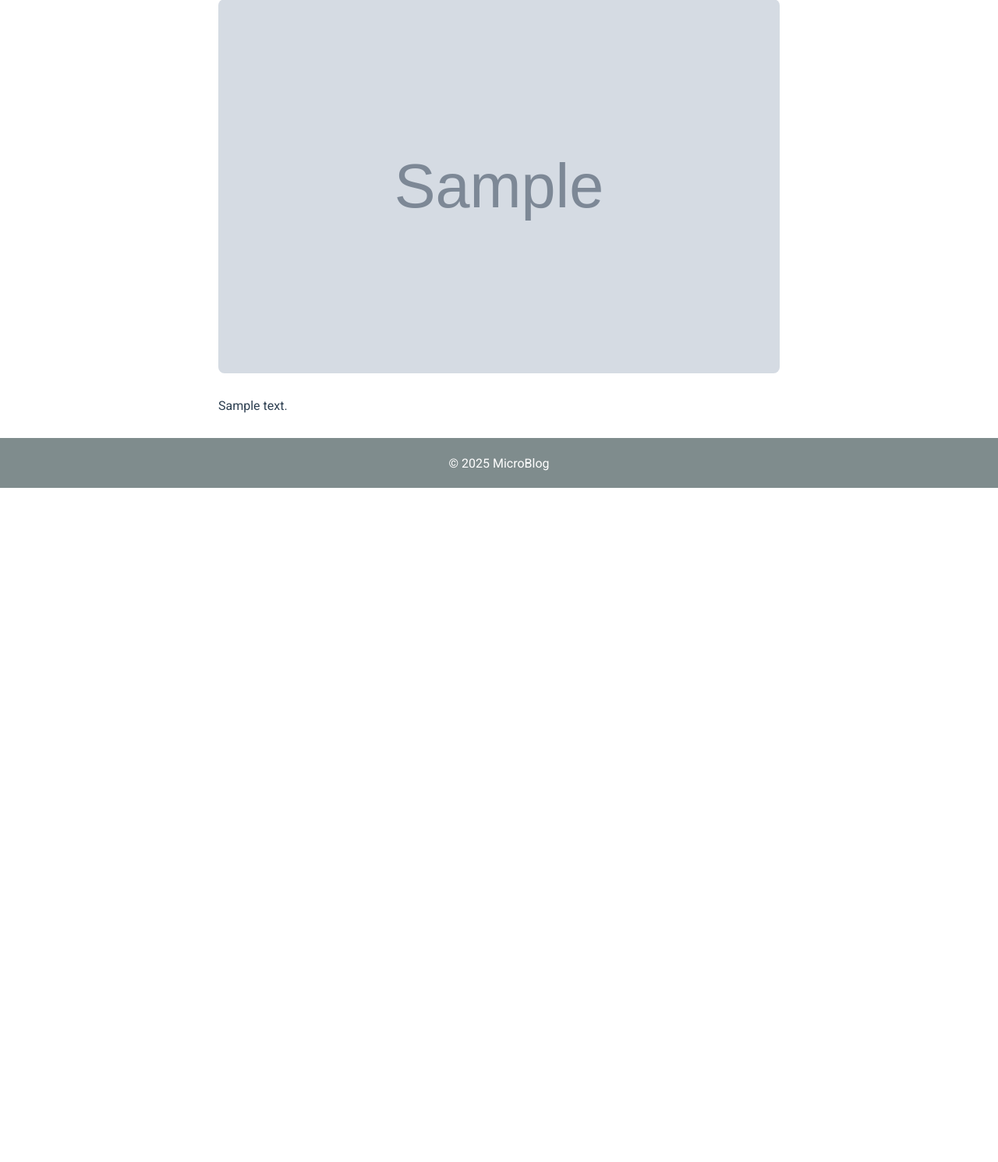
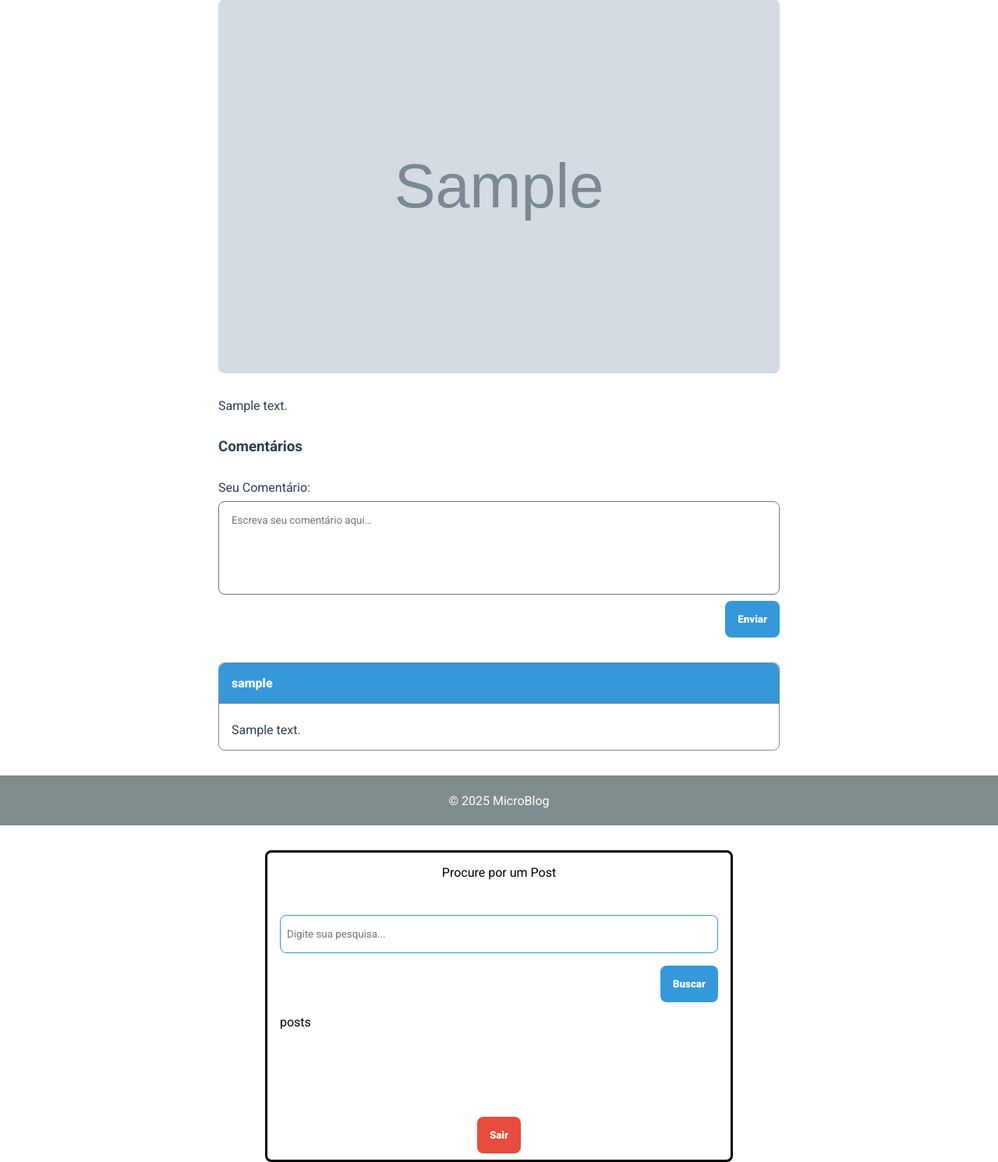
Before and after one commit to maiconDeSouza/projetos_para_estudo, a Django app: a page that uses microblog/src/apps/base/templates/base/pages/base.html in a window 1280 px wide. Shown: the part 373-1864 px from the top of the page at 78% size. Before the commit the page ends 999 px from the top, so only its background shows below. Run offline with Django 5.2, Linux system fonts and the light colour scheme; a user stored in the database is signed in; tables that the repository leaves empty hold one stand-in row (values such as "Sample post"); grey boxes marked "Sample" are stand-in pictures; some libraries are stand-ins or nearby versions; some web fonts are replaced.

Commit message:
21-07-25 17:28

```diff
--- a/microblog/src/apps/accounts/urls.py
+++ b/microblog/src/apps/accounts/urls.py
@@ -7,5 +7,13 @@ from . import views
 app_name = 'accounts'
 urlpatterns = [
     path('singnup/', views.Signup.as_view(), name='signup'),
+    path(
+        'login/',
+        auth_views.LoginView.as_view(
+            template_name='accounts/pages/login.html',
+            redirect_authenticated_user=True,
+        ),
+        name='login',
+    ),
     path('logout/', auth_views.LogoutView.as_view(), name='logout'),
 ]
--- a/microblog/src/apps/base/static/base/css/details.css
+++ b/microblog/src/apps/base/static/base/css/details.css
@@ -1,4 +1,4 @@
-main .details {
+main .details, main .comment {
     width: 45rem;
     max-width: 90%;
     margin: 0 auto;
@@ -6,6 +6,11 @@ main .details {
     flex-direction: column;
     align-items: center;
     gap: 2rem;
+}
+
+main .comment {
+    margin-top: 2rem;
+    align-items: start;
 }
 
 main .details h1 {
@@ -62,3 +67,59 @@ main .details .cover img {
 main .details .content {
     align-self: self-start;
 }
+
+main .comment form {
+    width: 100%;
+    display: flex;
+    flex-direction: column;
+    gap: .5rem;
+}
+
+main .comment form .input-comment {
+    width: 100%;
+    min-height: 120px;
+    padding: 1rem;
+    resize: none;
+    border-radius: 8px;
+    outline: none;
+}
+
+main .comment form button {
+    align-self: self-end;
+    padding: 1rem;
+    border-radius: 8px;
+    border: none;
+    background-color: var(--color-primary);
+    color: var(--color-bg);
+    font-weight: 900;
+}
+
+main .comment ul {
+    width: 100%;
+    display: flex;
+    flex-direction: column;
+    gap: 1rem;
+}
+
+main .comment ul li {
+    display: flex;
+    flex-direction: column;
+    gap: .5rem;
+
+    border: 1px solid var(--color-muted);
+    border-radius: 8px;
+}
+
+main .comment ul li span {
+    border-bottom: 1px solid var(--color-muted);
+    padding: 1rem;
+    border-top-left-radius: 8px;
+    border-top-right-radius: 8px;
+    background-color: var(--color-primary);
+    font-weight: 900;
+    color: var(--color-bg);
+}
+
+main .comment ul li p {
+    padding: 1rem;
+}
--- a/microblog/src/apps/base/static/base/css/global.css
+++ b/microblog/src/apps/base/static/base/css/global.css
@@ -39,3 +39,75 @@ body {
 a {
     display: inline-block;
 }
+
+dialog::backdrop form {
+    width: 80%;
+}
+
+dialog {
+    width: 80%;
+    max-width: 37.5rem;
+    height: 50vh;
+    padding: 1rem;
+    position: absolute;
+    top: 50%;
+    left: 50%;
+    transform: translate(-50%, -50%);
+    display: grid;
+    grid-template-rows: 2rem 1fr 2rem;
+    gap: 2rem;
+    border-radius: 8px;
+    position: relative;
+}
+
+dialog::backdrop {
+    background: rgba(0, 0, 0, 0.5);
+}
+
+dialog header {
+    text-align: center;
+}
+
+dialog main {
+    display: flex;
+    flex-direction: column;
+    gap: 1rem;
+}
+
+dialog main form {
+    display: flex;
+    flex-direction: column;
+    gap: 1rem;
+}
+
+dialog main form button {
+    align-self: self-end;
+    padding: 1rem;
+    border-radius: 8px;
+    border: none;
+    background-color: var(--color-primary);
+    color: var(--color-bg);
+    font-weight: 900;
+    cursor: pointer;
+}
+
+dialog main form input {
+    padding: 1rem .5rem;
+    border-radius: 8px;
+    border: 1px solid var(--color-primary);
+    outline: none;
+}
+
+dialog footer {
+    background-color: transparent;
+}
+
+dialog footer button {
+    padding: 1rem;
+    border-radius: 8px;
+    border: none;
+    background-color: var(--color-error);
+    color: var(--color-bg);
+    font-weight: 900;
+    cursor: pointer;
+}
--- /dev/null
+++ b/microblog/src/apps/base/static/base/js/script.js
@@ -0,0 +1,11 @@
+const buttonSearch = document.querySelector('#search')
+const dialog = document.querySelector('dialog')
+const buttonClose = document.querySelector('#close')
+
+buttonSearch.addEventListener('click', e => {
+    dialog.showModal()
+})
+
+buttonClose.addEventListener('click', e => {
+    dialog.close()
+})
--- a/microblog/src/apps/base/templates/base/pages/base.html
+++ b/microblog/src/apps/base/templates/base/pages/base.html
@@ -12,8 +12,10 @@
     <link rel="stylesheet" href="{% static "base/css/header.css" %}">
     <link rel="stylesheet" href="{% static "base/css/list-posts.css" %}">
     <link rel="stylesheet" href="{% static "base/css/details.css" %}">
+    <link rel="stylesheet" href="{% static "base/css/login.css" %}">
     <link rel="stylesheet" href="{% static "base/css/signup.css" %}">
     <link rel="stylesheet" href="{% static "base/css/footer.css" %}">
+    <script src="{% static "base/js/script.js" %}" defer></script>
     <title>{% block title %}{% endblock title %}</title>
 </head>
 <body>
@@ -24,5 +26,22 @@
     <footer>
         © 2025 MicroBlog
     </footer>
+    <dialog>
+        <header>
+            <p>Procure por um Post</p>
+        </header>
+        <main>
+            <form action="" method="POST">
+                <input type="search" name="q" placeholder="Digite sua pesquisa...">
+                <button type="submit">Buscar</button>
+            </form>
+            <section>
+                posts
+            </section>
+        </main>
+        <footer>
+            <button id="close">Sair</button>
+        </footer>
+    </dialog>
 </body>
 </html>
--- a/microblog/src/apps/base/templates/base/partials/header.html
+++ b/microblog/src/apps/base/templates/base/partials/header.html
@@ -18,13 +18,13 @@
                 </li>
             {% else %}
                 <li>
-                    <a href="">Login</a>
+                    <a href="{% url "accounts:login" %}">Login</a>
                 </li>
                 <li>
                     <a href="{% url "accounts:signup" %}">Registrar-se</a>
                 </li>
                 <li>
-                    <button>
+                    <button id="search">
                         <i class="bi bi-search"></i>
                     </button>
                 </li>
--- a/microblog/src/apps/blog/admin.py
+++ b/microblog/src/apps/blog/admin.py
@@ -1,7 +1,8 @@
 from django.contrib import admin
 
-from .models import Post, Tag
+from .models import Post, Tag, Comment
 
 # Register your models here.
 admin.site.register(Post)
 admin.site.register(Tag)
+admin.site.register(Comment)
--- /dev/null
+++ b/microblog/src/apps/blog/forms.py
@@ -0,0 +1,21 @@
+from django import forms
+
+from .models import Comment
+
+
+class FormsComments(forms.ModelForm):
+    class Meta:
+        model = Comment
+        fields = ['text']
+        labels = {
+            'text': 'Comentário',
+        }
+        widgets = {
+            'text': forms.Textarea(
+                attrs={
+                    'rows': 4,
+                    'placeholder': 'Escreva seu comentário aqui…',
+                    'class': 'input-comment',
+                }
+            ),
+        }
--- a/microblog/src/apps/blog/templates/blog/pages/details.html
+++ b/microblog/src/apps/blog/templates/blog/pages/details.html
@@ -29,4 +29,24 @@
         {{post.body|safe}}
     </section>
 </div>
+<div class="comment">
+    <h3>Comentários</h3>
+    {% if user.is_authenticated %}
+        <form  method="POST">{% csrf_token %}
+            <label for="id_text">Seu Comentário:</label>
+            {{forms.text}}
+            <button type="submit">Enviar</button>
+    </form>
+    {% endif %}
+    <ul>
+        {% for comment in comments  %}
+            <li>
+                <span>{{comment.author}}</span>
+                <p>
+                    {{comment.text}}
+                </p>
+            </li>
+        {% endfor %}
+    </ul>
+</div>
 {% endblock content %}
--- a/microblog/src/apps/blog/urls.py
+++ b/microblog/src/apps/blog/urls.py
@@ -3,6 +3,7 @@ from django.urls import path
 from . import views
 
 app_name = 'blog'
+
 urlpatterns = [
     path('', views.PostList.as_view(), name='post_list_view'),
     path(
--- a/microblog/src/apps/blog/views.py
+++ b/microblog/src/apps/blog/views.py
@@ -3,13 +3,19 @@ from django.views import View
 
 
 from .models import Post
+from .forms import FormsComments
 
 
 # Create your views here.
 class PostList(View):
     def get(self, request):
         posts = Post.objects.all().order_by('-published_at')
-        return render(request, 'blog/pages/home.html', {'posts': posts})
+
+        return render(
+            request,
+            'blog/pages/home.html',
+            {'posts': posts},
+        )
 
 
 class PostListTag(View):
@@ -31,4 +37,26 @@ class PostListAuthor(View):
 class PostDetails(View):
     def get(self, request, slug):
         post = get_object_or_404(Post, slug=slug)
-        return render(request, 'blog/pages/details.html', {'post': post})
+        comments = post.comments.all()
+        forms = FormsComments()
+        return render(
+            request,
+            'blog/pages/details.html',
+            {'post': post, 'comments': comments, 'forms': forms},
+        )
+
+    def post(self, request, slug):
+        post = get_object_or_404(Post, slug=slug)
+        form = FormsComments(request.POST)
+        if form.is_valid() and request.user.is_authenticated:
+            comment = form.save(commit=False)
+            comment.post = post
+            comment.author = request.user
+            comment.save()
+        comments = post.comments.all()
+        forms = FormsComments()
+        return render(
+            request,
+            'blog/pages/details.html',
+            {'post': post, 'comments': comments, 'forms': forms},
+        )
```
Also changed, not shown: microblog/src/apps/accounts/templates/accounts/pages/login.html (+27 -1 lines), microblog/src/apps/base/static/base/css/login.css (added, +39 -0 lines).
